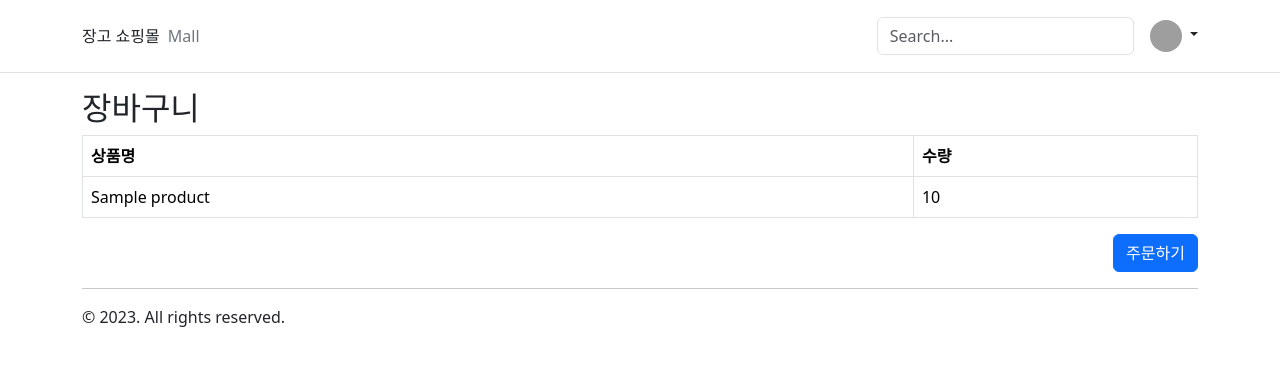
After one commit to sc303030/mypay, a Django app: page /mall/cart/ in a window 1280 px wide. The commit adds this page. Shown: the top 366 px of the page. Run offline with Django 4.2, Linux system fonts and the light colour scheme; a user stored in the database is signed in; tables that the repository leaves empty hold one stand-in row (values such as "Sample post"); some libraries are stand-ins or nearby versions; grey boxes are pictures that could not be loaded.

Commit message:
23.05.09 | add cart_detail

```diff
--- /dev/null
+++ b/mall/templates/mall/cart_detail.html
@@ -0,0 +1,24 @@
+{% extends 'mall/base.html' %}
+{% block content %}
+    <h2>장바구니</h2>
+    <table class="table table-bordered table-hover">
+        <thead>
+            <tr>
+                <th>상품명</th>
+                <th>수량</th>
+            </tr>
+        </thead>
+        <tbody>
+            {% for cart_product in cart_product_list %}
+                <tr>
+                    <td>{{ cart_product.product.name }}</td>
+                    <td>{{ cart_product.quantity }}</td>
+                </tr>
+            {% endfor %}
+        </tbody>
+    </table>
+    <div class="text-end">
+        <a href="#" class="btn btn-primary">주문하기</a>
+    </div>
+
+{% endblock %}
--- a/mall/urls.py
+++ b/mall/urls.py
@@ -3,5 +3,6 @@ from . import views
 
 urlpatterns = [
     path("", views.product_list, name="product_list"),
+    path("cart/", views.cart_detail, name="cart_detail"),
     path("cart/<int:product_pk>/add/", views.add_to_cart, name="add_to_cart"),
 ]
--- a/mall/views.py
+++ b/mall/views.py
@@ -25,6 +25,18 @@ product_list = ProductListView.as_view()
 
 
 @login_required
+def cart_detail(request):
+    cart_product_qs = (
+        CartProduct.objects.filter(user=request.user)
+        .select_related("product")
+        .order_by("product__name")
+    )
+    return render(
+        request, "mall/cart_detail.html", {"cart_product_list": cart_product_qs}
+    )
+
+
+@login_required
 def add_to_cart(request, product_pk):
     product_qs = Product.objects.filter(status=Product.Status.ACTIVE)
     product = get_object_or_404(product_qs, pk=product_pk)
--- a/templates/base.html
+++ b/templates/base.html
@@ -62,6 +62,9 @@
                             </a>
                             <ul class="dropdown-menu text-small" aria-labelledby="dropdownUser1">
                                 <li>
+                                    <a class="dropdown-item" href="{% url 'cart_detail' %}">장바구니</a>
+                                </li>
+                                <li>
                                     <a class="dropdown-item" href="{% url 'profile' %}">프로필</a>
                                 </li>
                                 <li>
```
